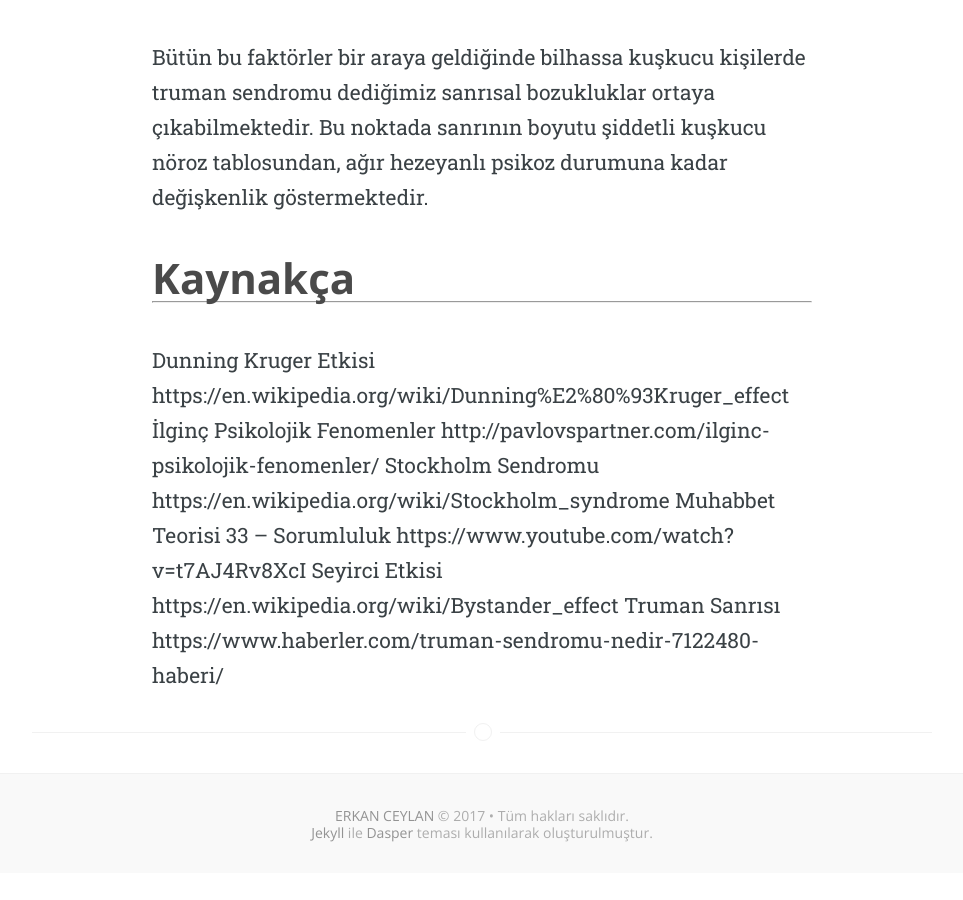
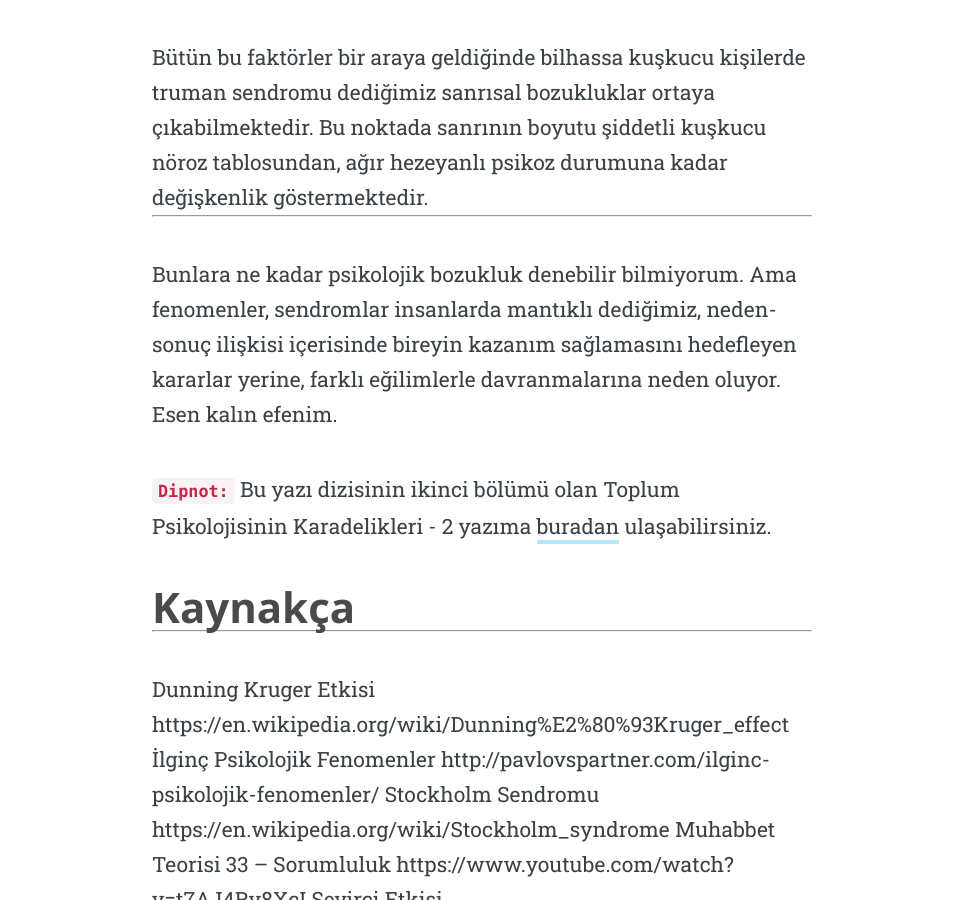
Before and after one commit to erkanceylan/blog, a Jekyll site: the page built from _posts/2017-11-7-Toplum-Psikolojisinin-Karadelikleri.md, in a window 1280 px wide and 900 px high, scrolled down 9497 px. Shown: the whole window, without its empty margins (158-1121 px from the left). Built offline with Jekyll 4.4.1, drawn with Linux system fonts in a browser that asks for light colours; some web fonts are replaced; comment, search, counter and statistics services are not loaded; before the commit the page ends 10371 px from its top, so only the background shows below that.

Commit message:
Update 2017-11-7-Toplum-Psikolojisinin-Karadelikleri.md

```diff
--- a/_posts/2017-11-7-Toplum-Psikolojisinin-Karadelikleri.md
+++ b/_posts/2017-11-7-Toplum-Psikolojisinin-Karadelikleri.md
@@ -87,6 +87,13 @@ yerlere bile girilebildiğinden zaten bazen paranoyaya varan genel bir rahatsız
 
 Bütün bu faktörler bir araya geldiğinde bilhassa kuşkucu kişilerde truman sendromu dediğimiz sanrısal bozukluklar ortaya çıkabilmektedir. Bu noktada sanrının boyutu şiddetli kuşkucu nöroz tablosundan, ağır hezeyanlı psikoz durumuna kadar değişkenlik göstermektedir.
 
+-----
+
+Bunlara ne kadar psikolojik bozukluk denebilir bilmiyorum. Ama fenomenler, sendromlar insanlarda mantıklı dediğimiz, neden-sonuç ilişkisi içerisinde bireyin kazanım sağlamasını hedefleyen kararlar yerine, farklı eğilimlerle davranmalarına neden oluyor.
+Esen kalın efenim.
+
+`Dipnot:` Bu yazı dizisinin ikinci bölümü olan Toplum Psikolojisinin Karadelikleri - 2 yazıma [buradan](https://erkanceylan.com/2017/11/19/Toplum-Psikolojisinin-Karadelikleri-2) ulaşabilirsiniz.
+
 # Kaynakça
 -----
 Dunning Kruger Etkisi https://en.wikipedia.org/wiki/Dunning%E2%80%93Kruger_effect
```
